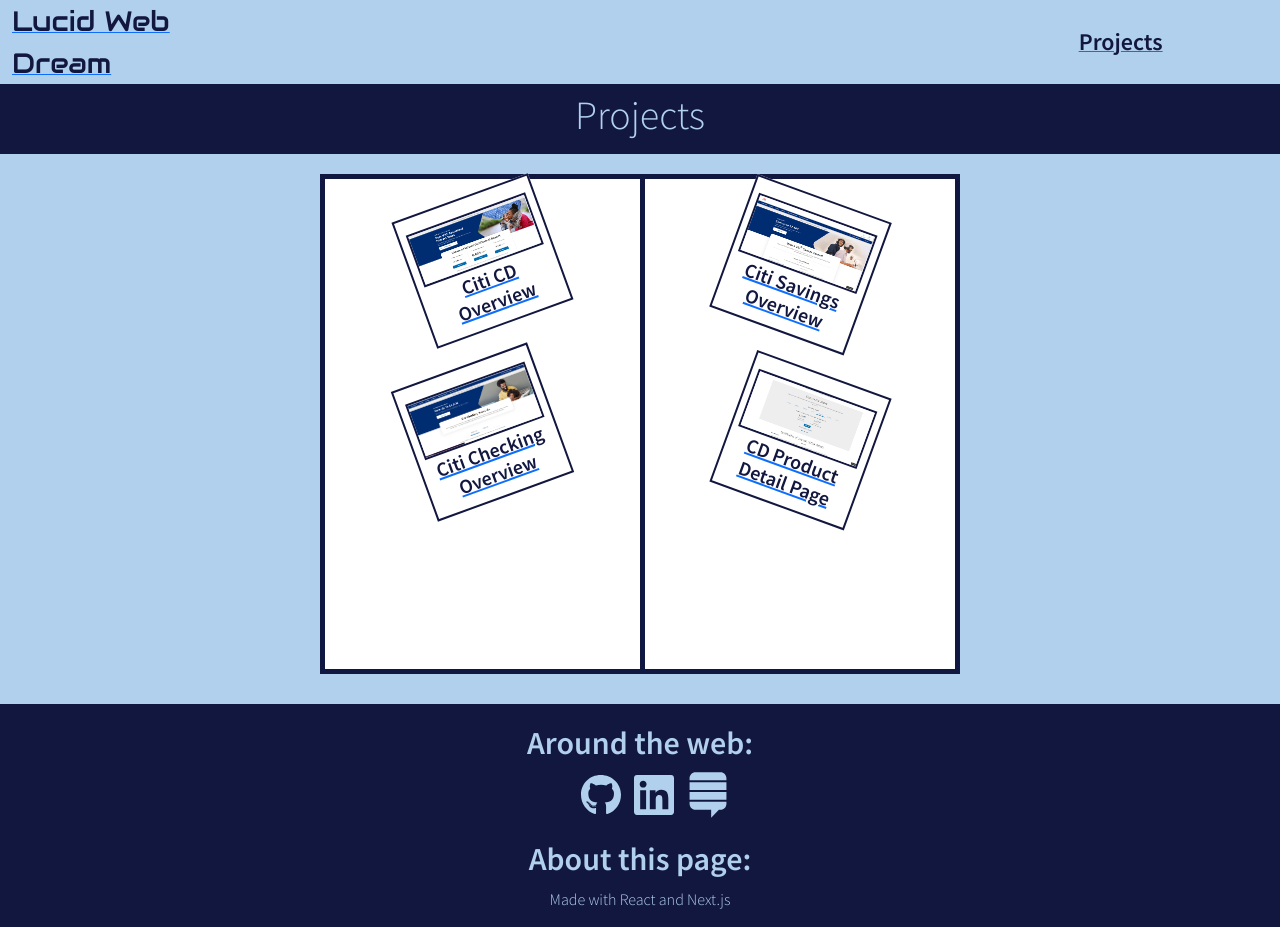
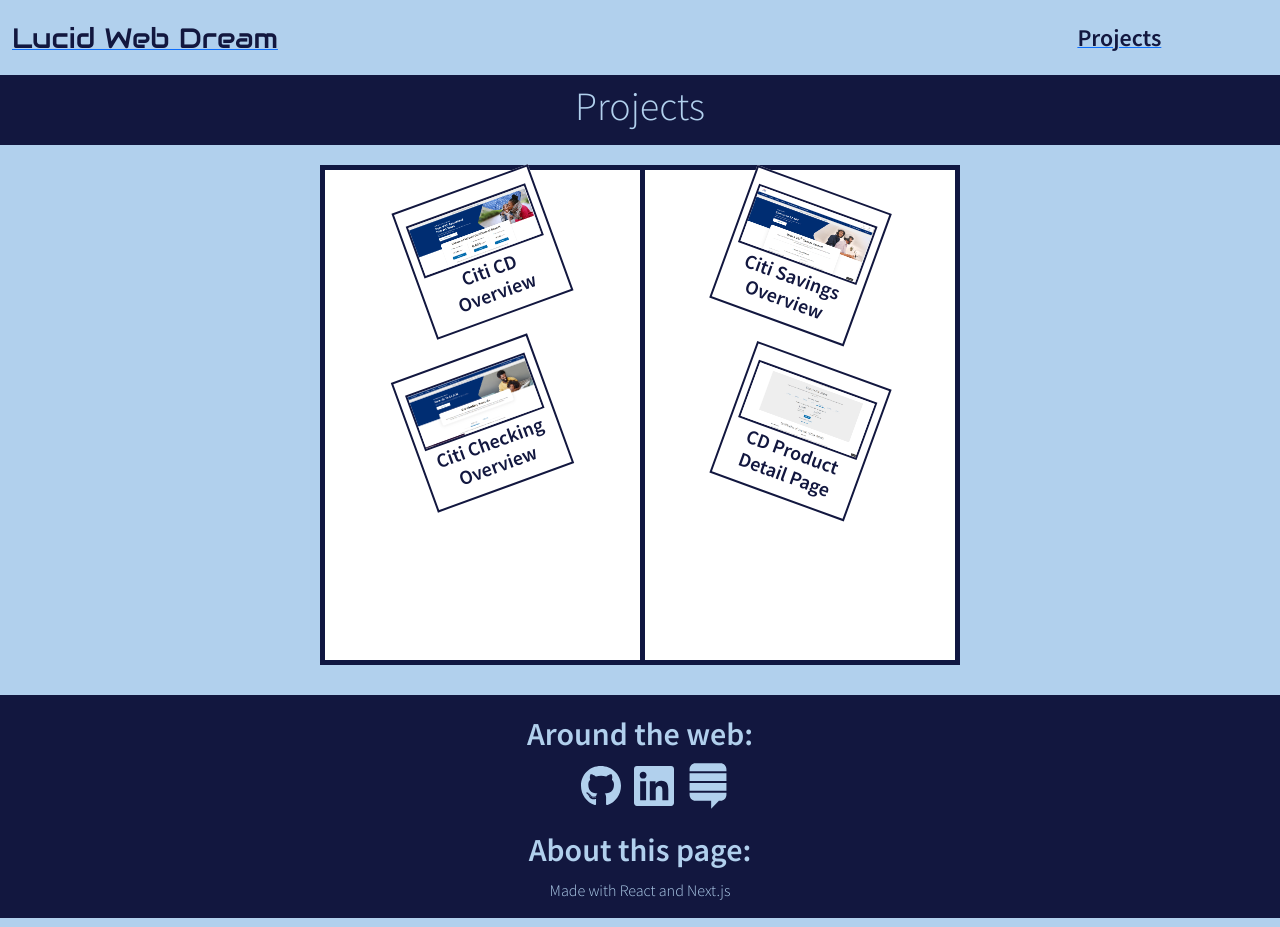
Before and after one commit to capozzic1/portfoliov3, a Next.js app: page /projects in a window 1280 px wide. Built offline with nearby package versions, Linux system fonts and the light colour scheme.

Commit message:
Installed GraphCMS for content management

```diff
--- a/components/book.js
+++ b/components/book.js
@@ -3,14 +3,14 @@
 
 export default function Book(props) {
 
-    const firstPage = props.firstPage.map(photo => <div className={styles.photo}>{photo}</div>)
-    const secondPage = props.secondPage.map(photo => <div className={styles.photo}>{photo}</div>)
+    const firstPage = props.firstPage.map((photo, id) => <div key={id}  className={styles.photo}>{photo}</div>)
+    const secondPage = props.secondPage.map((photo, id) => <div  key={id} className={styles.photo}>{photo}</div>)
     return (
         <Row className={styles.container}>
-            <Col className={styles.leftSide} lg={{ span: 3, offset: 3}}>
+            <Col className={styles.leftSide} lg={{ span: 3, offset: 3}} md={{ span: 6, offset: 3}}>
                 {firstPage}
             </Col>
-            <Col  className={styles.rightSide} lg={3}>
+            <Col  className={styles.rightSide} lg={{ span: 3, offset: 0}} md={{ span: 6, offset: 3}}>
                 {secondPage}
             </Col>
         </Row>
--- a/components/developer-card.js
+++ b/components/developer-card.js
@@ -9,8 +9,8 @@
     //col 6 col 6
     //divs stacked
     //output will be 2 cols full of divs
-    const firstCol = props.developerCardData.icons.slice(0,3).map(icon => <div>{icon.name}</div>)
-    const secondCol = props.developerCardData.icons.slice(3).map(icon => <div>{icon.name}</div>)
+    const firstCol = props.developerCardData.icons.slice(0,3).map((icon, id) => <div key={id}>{icon.name}</div>)
+    const secondCol = props.developerCardData.icons.slice(3).map((icon, id)=> <div key={id}>{icon.name}</div>)
 // )
     return (
         <Row className={`${styles.container}`}>
--- a/components/footer.js
+++ b/components/footer.js
@@ -8,16 +8,16 @@
         <Row className={styles.footerContainer}>
             {/* <Row className={styles.iconContainer}> */}
             <h2>{props.footerContent.header}</h2>
-            <Col xs={12} lg={{ span: 2, offset: 5}}>
+            <Col xs={12} lg={{ span: 2, offset: 5}} md={{ span: 6, offset: 3}}>
                 <Row>
                 <Col xs={{ span: 2, offset: 3}} lg={1} xl={{ span:3, offset: 2}}>
-                <FaGithub />
+                <a href="https://github.com/capozzic1"><FaGithub /></a>
                 </Col>
                 <Col xs={2} lg={1} xl={3}>
-                <FaLinkedin />
+                <a href="https://www.linkedin.com/in/ccapozzi1/"><FaLinkedin /></a>
                 </Col>
                 <Col xs={2} lg={1} xl={3}>
-                <FaStackExchange />
+                <a href="https://stackoverflow.com/users/6294039/dream-cap"><FaStackExchange /></a>
                 </Col>
                 </Row>
             </Col>
--- a/components/footer.module.scss
+++ b/components/footer.module.scss
@@ -8,6 +8,10 @@
     background: #12173F;
     color: #B1D0ED;
     margin-top: 30px;
+
+    a {
+        color: #B1D0ED;
+    }
 
     svg {
         height: 50px;
--- a/components/header.js
+++ b/components/header.js
@@ -6,12 +6,14 @@
 
 export default function Header() {
     return (
-        <Row className="justify-content-between">
-        <Col xs={2}>
+        <Row className={styles.headerRow}>
+        <Col className={styles.homeButtonContainer} xs={6} xl={{ span: 3, offset: 0}}>
         <Link href="/"><a className={styles.homeButton}>Lucid Web Dream</a></Link>
         </Col>
-        <Col className={styles.navbtnContainer} xs={2}>
+        <Col className={styles.navbtnContainer} xs={{ span: 4, offset: 1}} xl={{ span: 5, offset: 3}}>
+         <div  className={styles.projectsButtonContainer}>
         <Link href="/projects"><a className={styles.projectsButton}>Projects</a></Link>
+         </div>
         </Col>
         </Row>
     )
--- a/components/header.module.css
+++ b/components/header.module.css
@@ -16,3 +16,23 @@
     font-size: 24px;
     font-weight: 600;
 }
+
+.projectsButtonContainer {
+    width: 100%;
+    text-align: right;
+}
+
+.homeButtonContainer {
+    display: flex;
+    align-items: center;
+}
+
+.headerRow {
+    height: 75px;
+}
+
+@media screen and (max-width: 425px) {
+    .homeButton {
+        font-size: 20px;
+    }
+}
--- a/components/hero.js
+++ b/components/hero.js
@@ -5,6 +5,7 @@
 import ImageHeader from './image-header';
 
 export default function Hero(props) {
+    console.log(props)
     const header = props.introHeader.header;
     const listItems = props.introHeader.heroList.map((item, idx) => {
        return <li key={idx}>{item}</li>
--- a/components/photograph.module.scss
+++ b/components/photograph.module.scss
@@ -34,4 +34,8 @@
     height: 60px;
     display: flex;
     align-items: center;
+
+    a {
+        text-decoration: none;
+    }
 }
--- a/package.json
+++ b/package.json
@@ -8,6 +8,9 @@
   "dependencies": {
     "@babel/helper-module-imports": "^7.16.7",
     "bootstrap": "^5.1.3",
+    "dompurify": "^2.3.8",
+    "graphql": "^16.5.0",
+    "graphql-request": "^4.3.0",
     "gray-matter": "^4.0.3",
     "next": "latest",
     "react": "17.0.2",
```
Also changed, not shown: components/carousel.module.scss (+12 -3 lines), pages/index.js (+40 -76 lines), 1 other file (tests, documents, lock files or other folders).
